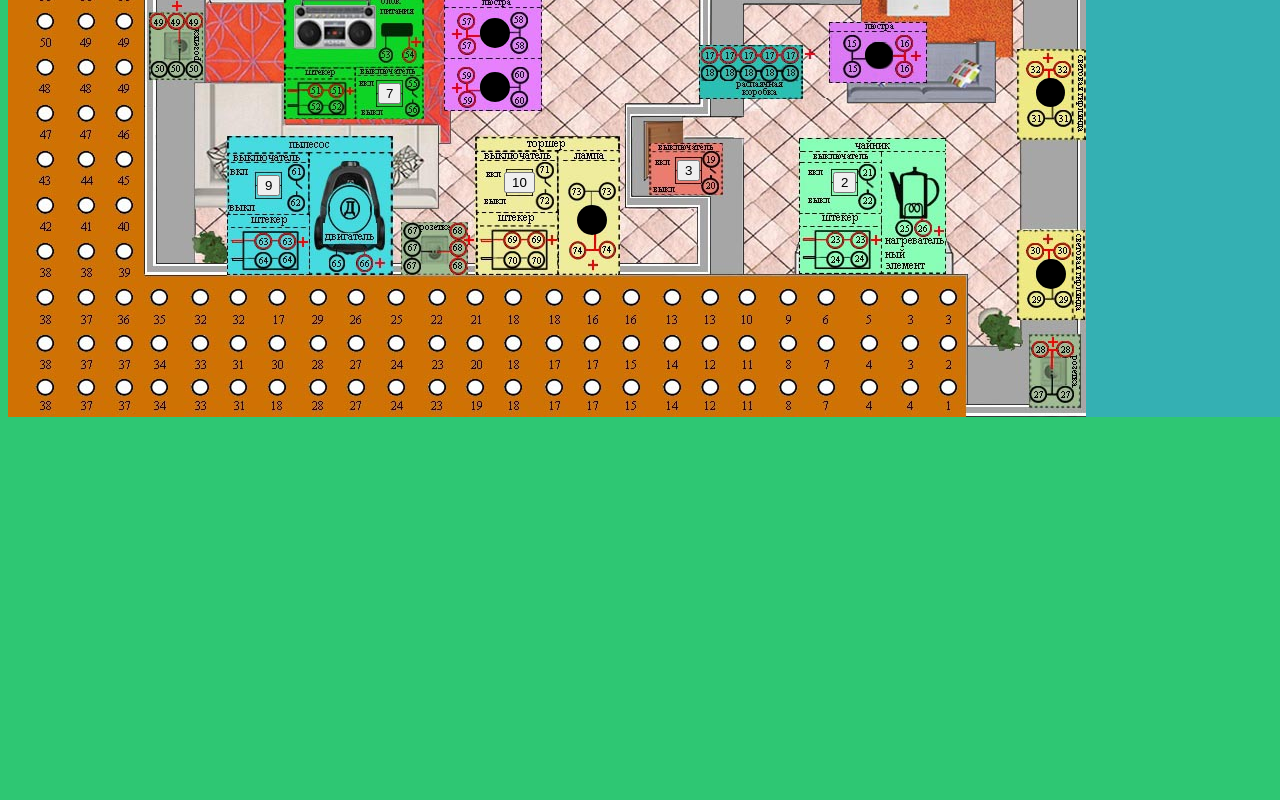
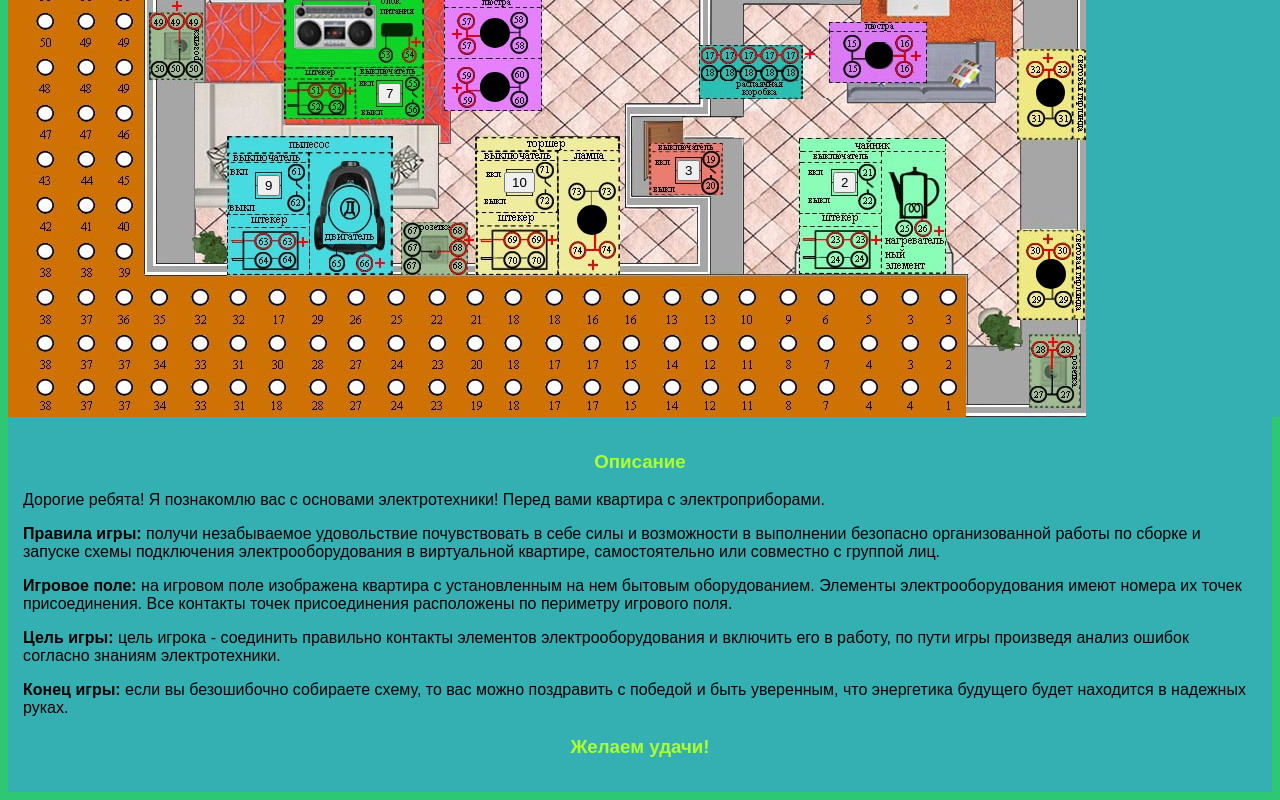
Before and after one commit to bogsaff/bogsaff.github.io, a plain HTML site: page index.html in a window 1280 px wide. Shown: the part 408-1208 px from the top of the page. Before the commit the page ends 833 px from the top, so only its background shows below. Drawn offline with nearby package versions, Linux system fonts and the light colour scheme.

Commit message:
Add description and some tests

```diff
--- a/css/general.css
+++ b/css/general.css
@@ -3,3 +3,10 @@
     flex-wrap: wrap;
     width: 160px;
 }
+
+.discription{
+    background-color:#34b0b3;
+    padding: 15px;
+    color: #000;
+    font-family: arial;
+}
--- a/css/style.css
+++ b/css/style.css
@@ -211,4 +211,6 @@
     .greenYellow {
         color: greenyellow;
     }
+
+
 }
--- a/index.html
+++ b/index.html
@@ -104,6 +104,33 @@
     <span class="errorHeader">Ошибки:</span>
     <span id="errorText"></span>
 </div>
+<div class="discription">
+    <h3 style="text-align: center" class="greenYellow">Описание</h3>
+    <p class="">Дорогие ребята! Я познакомлю вас с основами электротехники! Перед вами квартира
+        с электроприборами.
+    </p>
+    <p class="">
+        <strong>Правила игры:</strong> получи незабываемое удовольствие почувствовать в себе силы и возможности
+        в выполнении безопасно организованной работы по сборке и запуске схемы подключения электрооборудования
+        в виртуальной квартире, самостоятельно или совместно с группой лиц.
+    </p>
+
+    <p class="">
+        <strong>Игровое поле:</strong> на игровом поле изображена квартира с установленным на нем бытовым
+        оборудованием. Элементы электрооборудования имеют номера их точек присоединения. Все контакты точек
+        присоединения расположены по периметру игрового поля.
+    </p>
+    <p class="">
+        <strong>Цель игры:</strong> цель игрока - соединить правильно контакты элементов электрооборудования и
+        включить его в работу, по пути игры произведя анализ ошибок согласно знаниям электротехники.
+    </p>
+    <p class=""><strong>Конец игры:</strong>
+        если вы безошибочно собираете схему, то вас можно поздравить с победой и быть уверенным, что энергетика
+        будущего будет находится в надежных руках.
+    </p>
+    <h3 style="text-align: center" class="greenYellow">Желаем удачи!</h3>
+
+</div>
 <script src="js/script.js"></script>
 </body>
 </html>
--- a/js/script.js
+++ b/js/script.js
@@ -395,7 +395,7 @@ function btnchandelier() {
 }
 
 function btnKettle() {
-    if (controlLamp == 0 && kettle == 0
+    if (controlLamp == 1 && kettle == 0
         && checkDuplicates(3, 17) && checkDuplicates(4, 18) && (checkDuplicates(14, 17)
         && checkDuplicates(13, 18) && checkDuplicates(13, 24) && checkDuplicates(14, 23)) || (checkDuplicates(17, 28)
         && checkDuplicates(18, 27) && checkDuplicates(23, 28) && checkDuplicates(24, 27)) && checkDuplicates(21, 23)
@@ -413,7 +413,7 @@ function btnKettle() {
 function btnGerland() {
     if (lamp1==0 && lamp2==0 && lamp3==0
         && controlLamp==1 &&  checkDuplicates(3, 17) && checkDuplicates(4, 18) && ((checkDuplicates(14, 17)
-        && checkDuplicates(13, 18) && checkDuplicates(11,14) && checkDuplicates(12,15))||
+        && checkDuplicates(13, 18) && checkDuplicates(11,14) && checkDuplicates(12,13))||
         (checkDuplicates(17,28) && checkDuplicates(18, 27) && checkDuplicates(11,28) && checkDuplicates(12,27) )
         ) && checkDuplicates(9,11) && checkDuplicates(10,34) && checkDuplicates(32,34) && checkDuplicates(30, 32) &&
         checkDuplicates(29,31) && checkDuplicates(31,33) && checkDuplicates(12,33)) {
@@ -434,7 +434,7 @@ function btnGerland() {
 }
 
 function btnBell() {
-    if (controlLamp == 0 && bell == 0
+    if (controlLamp == 1 && bell == 0
         && checkDuplicates(3,37) && checkDuplicates(4,38) && checkDuplicates(37,41 && checkDuplicates(40,42) &&
         checkDuplicates(38,39))) {
 
```
Also changed, not shown: 1 other file.
